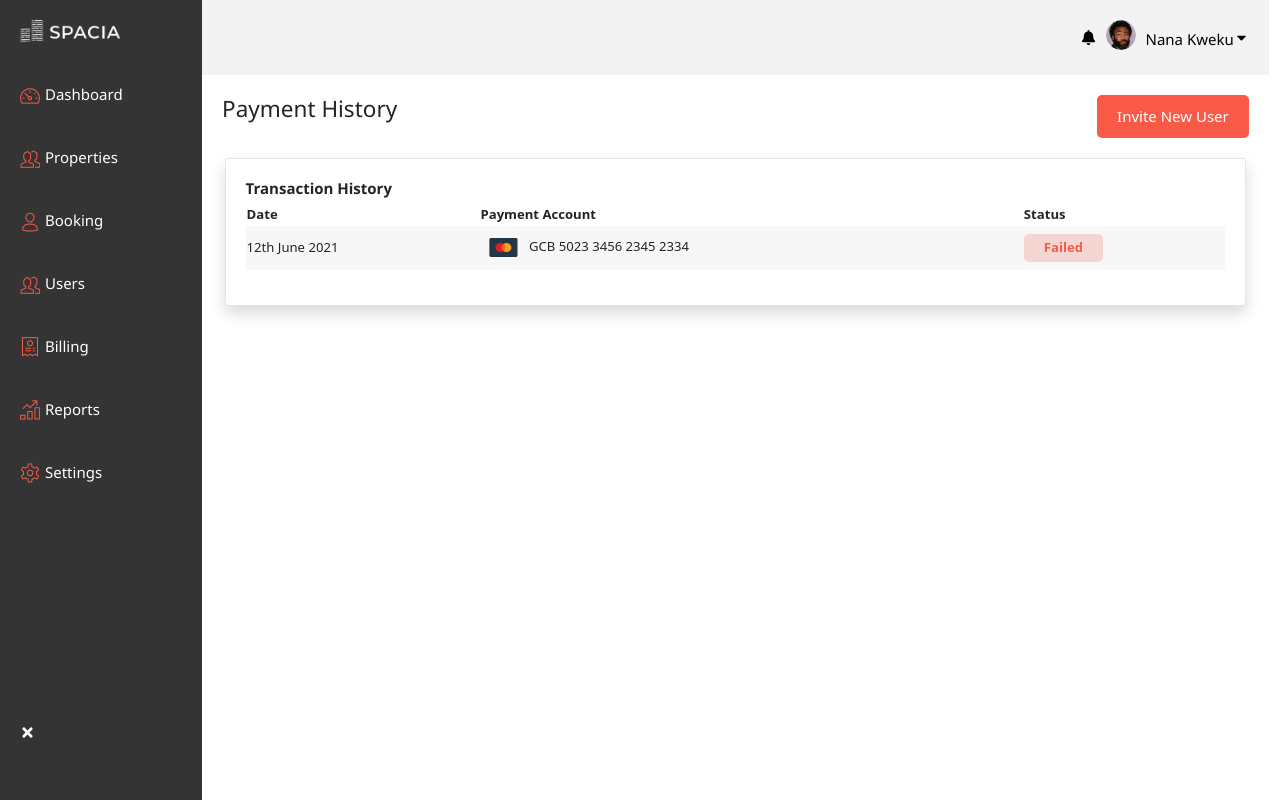
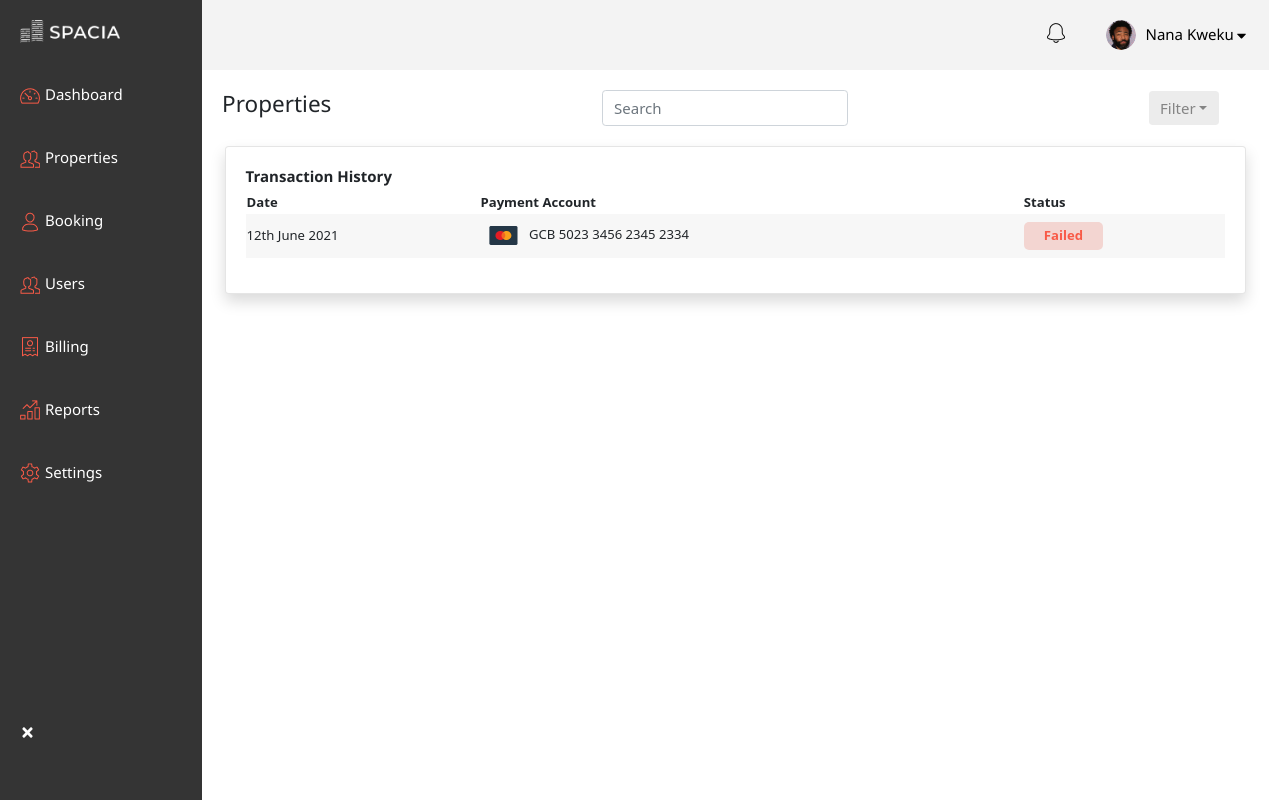
Before and after one commit to Kweku7k/spacia, a React (Create React App) app: page /billing in a window 1280 px wide. Built offline with nearby package versions, Linux system fonts and the light colour scheme.

Commit message:
SettingsUpdateCSS

```diff
--- a/src/Screens/Billing.js
+++ b/src/Screens/Billing.js
@@ -1,5 +1,5 @@
 import React, { useState } from 'react'
-import { Container, Table, Toast, Button, Modal } from 'react-bootstrap'
+import { Container, Table, Toast, Button, Modal, DropdownButton, Dropdown } from 'react-bootstrap'
 import { FaCaretDown, FaEllipsisH } from 'react-icons/fa'
 import PaymentTableRow from '../components/PaymentTableRow'
 import Search from '../components/Search'
@@ -19,16 +19,44 @@ const UserManagement = () => {
         <div>
             <div>
                 {/* Header */}
-            <div className="header">
-                <div style={{display:'flex', justifyContent:'space-between'}}>
-                    <h4>Payment History</h4>
-{/*
+                <div className="header">
+                {/* <div>
+                </div> */}
+                <div style={{display:'flex', justifyContent:'space-between'}} >
+                    <div>
+
+                <h4>Properties</h4>
+                    </div>
+
                 <form class="form-inline my-2 my-lg-0">
                     <input class="form-control mr-sm-2" type="search" placeholder="Search" aria-label="Search" />
+                    {/* <button class="btn btn-outline-success my-2 my-sm-0" type="submit">Search</button> */}
+                    </form>
 
-                    </form> */}
+                    <div class="dropdown" style={{margin:'auto 30px'}}>
+                        {/* <button class="btn btn-secondary dropdown-toggle" type="button" id="dropdownMenuButton" data-toggle="dropdown" aria-haspopup="true" aria-expanded="false">
+                            Dropdown button
+                        </button>
+                        <div class="dropdown-menu" aria-labelledby="dropdownMenuButton">
+                            <a class="dropdown-item" href="#">Action</a>
+                            <a class="dropdown-item" href="#">Another action</a>
+                            <a class="dropdown-item" href="#">Something else here</a>
+                        </div> */}
+                                                    <Dropdown>
+                            <Dropdown.Toggle style={{backgroundColor:'#ECECEC', border:'none', color:'#848484'}} variant="success" id="dropdown-basic">
+                               Filter
+                                {/* <FaCaretDown /> */}
+                            </Dropdown.Toggle>
 
-                    <button class="button" onClick={handleShow}>Invite New User </button>
+                            <Dropdown.Menu>
+                                <Dropdown.Item href="#/action-1">Action</Dropdown.Item>
+                                <Dropdown.Item href="#/action-2">Another action</Dropdown.Item>
+                                <Dropdown.Item href="#/action-3">Something else</Dropdown.Item>
+                            </Dropdown.Menu>
+                            </Dropdown>
+                    </div>
+
+
 
                 </div>
             </div>
@@ -111,7 +139,7 @@ const UserManagement = () => {
                 </Container>
 
             </div>
-        </div>
+            </div>
     )
 }
 
--- a/src/components/Nav.js
+++ b/src/components/Nav.js
@@ -1,8 +1,9 @@
 import React from 'react'
 import { FaCaretDown, FaBell } from 'react-icons/fa'
 import profile from '../img/Web/Spacia/navbar/Mask.png'
+import bellIcon from '../img/Web/Spacia/settings/navbar/bell 1.png'
 
-
+// /Users/kweku/Documents/Projects/ReactProjects/spacia/src/img/Web/Spacia/settings/navbar/bell.png
 const Nav = (props) => {
 
     const username = "Nana Kweku"
@@ -22,7 +23,9 @@ const Nav = (props) => {
     <FaCaretDown style={{marginTop:'auto', marginBottom:'auto'}} />
     <h6 style={{marginTop:'auto'}}>Nana Kweku</h6>
     <img src={profile} alt="img" style={{ width:30, height:30, borderRadius:'50%', marginRight:10 }} />
-    <FaBell style={{margin:10}} />
+   <div style={{marginRight:40}}>
+    <img src={bellIcon} alt="bell"/>
+   </div>
 </div>
 
 {props.children}
--- a/src/components/Settings/Notifications.js
+++ b/src/components/Settings/Notifications.js
@@ -15,6 +15,11 @@ import Switch from "react-switch";
 
 
 const Notifications = (props) => {
+    const switchItem = {
+        marginLeft: 10,
+        margin:'auto 0',
+        marginRight:50
+    }
     return (
         <>
             <div className="strip">
@@ -22,24 +27,25 @@ const Notifications = (props) => {
             </div>
 
       <div className="strip" style={{justifyContent:'normal', margin:'auto'}}>
-        <h6 style={{margin:'auto 0', marginRight:10}}>Recieve email notifications</h6>
+        <h6 style={switchItem}>Recieve email notifications</h6>
         <Switch/>
       </div>
       <br />
 
       <div className="strip" style={{justifyContent:'normal', margin:'auto'}}>
-        <h6 style={{margin:'auto 0', marginRight:10}}>Recieve SMS notifications</h6>
+        <h6 style={switchItem}>Recieve SMS notifications</h6>
         <Switch/>
       </div>
       <br />
       <div className="strip" style={{justifyContent:'normal', margin:'auto'}}>
-        <h6 style={{margin:'auto 0', marginRight:10}}>Recieve portal notifications</h6>
+        <h6 style={switchItem}>Recieve portal notifications</h6>
         <Switch/>
       </div>
 
 
-
-            <button className="button">Save</button>
+<br/>
+<br/>
+            <button className="button" style={{paddingLeft:50, paddingRight:50}} >Save</button>
         </>
     )
 }
--- a/src/components/Settings/Profile.js
+++ b/src/components/Settings/Profile.js
@@ -12,6 +12,7 @@ const Profile = () => {
                                 <FaCamera className="ellipseAttribute" color="blue"/>
                             </div>
                             <form>
+                              <br/>
                             <Row>
 
 
```
Also changed, not shown: src/img/Web/Spacia/settings/navbar/bell 1.png (added), src/img/Web/Spacia/settings/navbar/bell.png (added).
